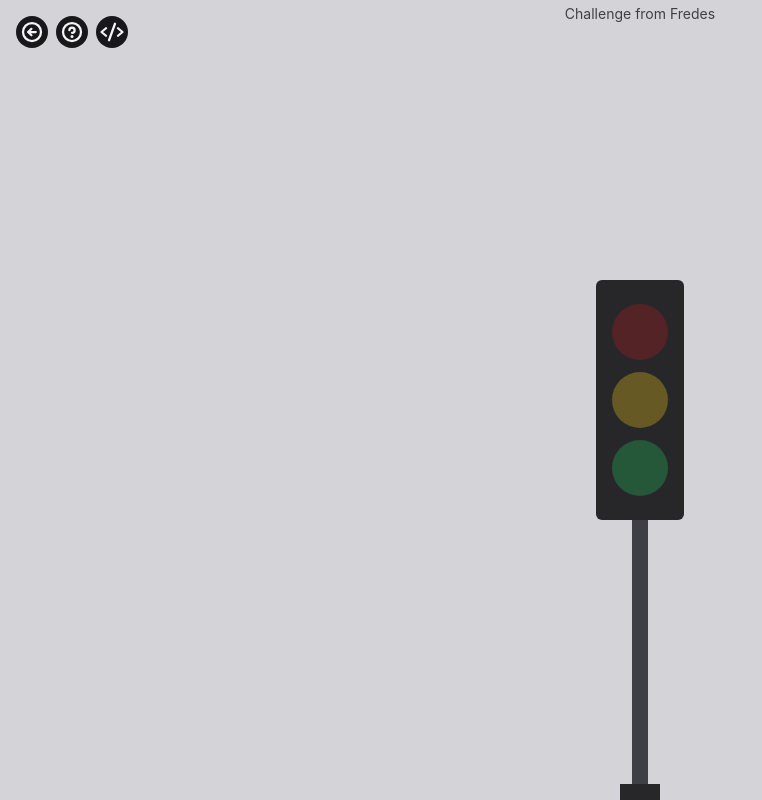
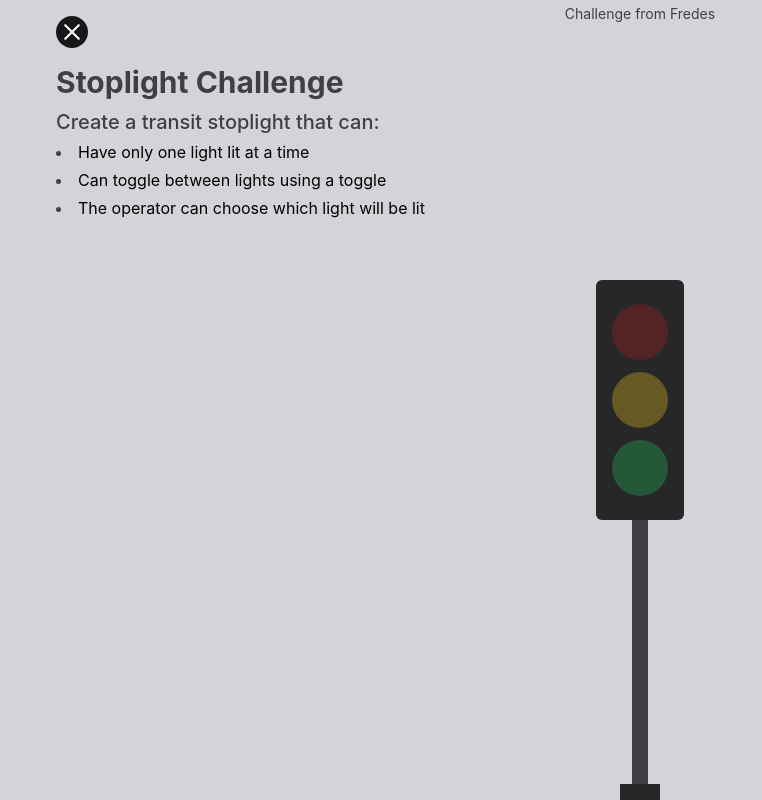
Before and after one commit to Bmullerc/playing-around, a Next.js app: page /challenges/stoplight in a window 1280 px wide. Shown: the whole page, without its empty margins (0-762 px from the left). Built offline with nearby package versions, Linux system fonts and the light colour scheme.

Commit message:
update: make so the enunciate modal starts open

```diff
--- a/src/components/NavMenu.tsx
+++ b/src/components/NavMenu.tsx
@@ -15,7 +15,7 @@ interface NavMenuProps {
 }
 
 const NavMenu = ({ children, challengeHeaderContent, challengeName, rawCodeHeader, hasBG }: NavMenuProps) => {
-  const [modalOpen, setModalOpen] = useState(false)
+  const [modalOpen, setModalOpen] = useState(true)
   const [codeOpen, setCodeOpen] = useState(false)
 
   const closeModal = () => setModalOpen(false)
--- a/src/pages/challenges/clickcircle/index.tsx
+++ b/src/pages/challenges/clickcircle/index.tsx
@@ -1,6 +1,5 @@
 import { useState } from 'react'
 import Head from 'next/head'
-import Link from 'next/link'
 import NavMenu from '../../../components/NavMenu'
 import Footer from '../../../components/Footer'
 
```
